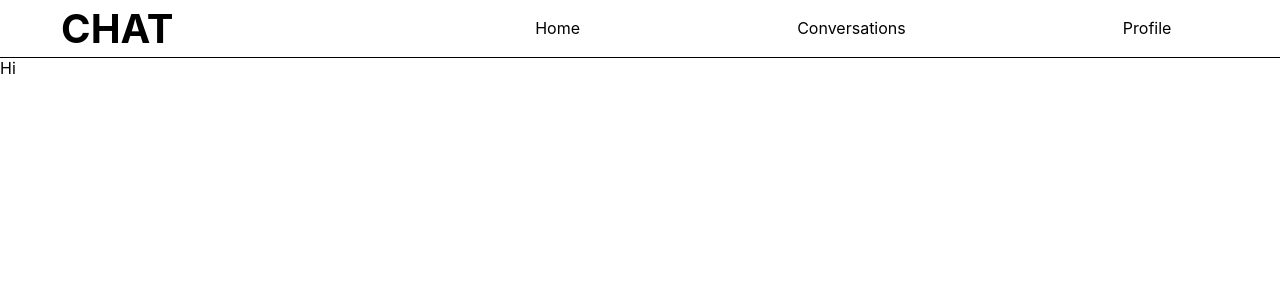
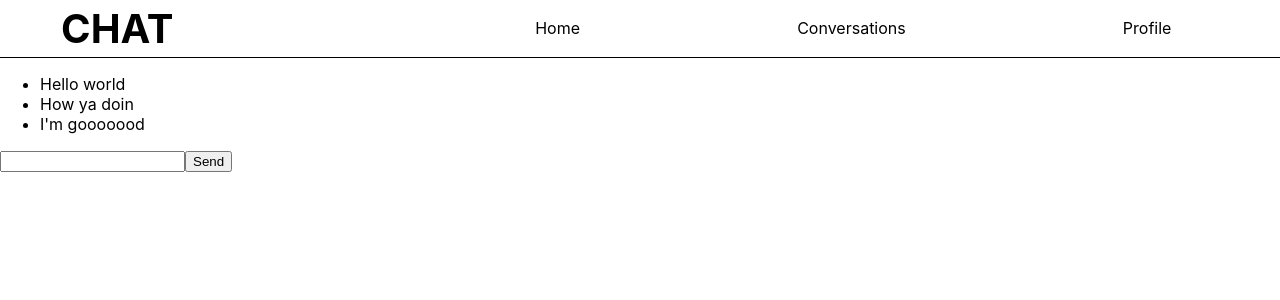
Before and after one commit to GitHub23211/Simple-Chatroom, a React (Create React App) app: page / in a window 1280 px wide. Shown: the top 300 px of the page. Built offline with nearby package versions, Linux system fonts and the light colour scheme.

Commit message:
Created dummy conversation to style

```diff
--- a/src/App.js
+++ b/src/App.js
@@ -1,13 +1,19 @@
-import {Messages, Navigation, Home} from './components'
+import {Message, Navigation, Home, Form} from './components'
 import {useState} from 'react'
 
 function App() {
+  const myMessages = require('./messages.json').messages
+  console.log(myMessages)
   const [view, setView] = useState(<Home/>)
+  const [myMsgs, setMyMsgs] = useState(myMessages)
 
   return (
     <>
       <Navigation view={()=> console.log("click")}/>
-      {view}
+      <ul>
+        {myMsgs.map(msg => <Message key={msg.id} msg={msg.contents} />)}
+      </ul>
+      <Form onSubmit={() => console.log("Submit")} sendMsg={() => console.log("Sent message")}/>
     </>
   );
 }
--- /dev/null
+++ b/src/components/Form.js
@@ -0,0 +1,12 @@
+function Form ({onSubmit, sendMsg}) {
+    return (
+        <form onSubmit={onSubmit}>
+            <input></input>
+            <button type="submit" onClick={sendMsg}>
+                Send
+            </button>
+        </form>
+    )
+}
+
+export default Form
--- /dev/null
+++ b/src/components/Message.js
@@ -0,0 +1,9 @@
+function Message ({msg}) {
+    return(
+        <li>
+            {msg}
+        </li>
+    )
+}
+
+export default Message
--- a/src/components/Messages.js
+++ /dev/null
@@ -1,10 +0,0 @@
-function Messages () {
-    return(
-        <div>
-            hi like
-            omg
-        </div>
-    )
-}
-
-export default Messages
--- a/src/components/index.js
+++ b/src/components/index.js
@@ -1,5 +1,6 @@
-import Messages from './Messages'
+import Message from './Message'
 import Home from './Home'
 import Navigation from './Navigation'
+import Form from './Form'
 
-export {Messages, Navigation, Home}
+export {Message, Navigation, Home, Form}
--- /dev/null
+++ b/src/messages.json
@@ -0,0 +1,18 @@
+{
+    "messages": [
+        {
+            "id": 0,
+            "contents": "Hello world"
+        },
+
+        {
+            "id": 1,
+            "contents": "How ya doin"
+        },
+
+        {
+            "id": 2,
+            "contents": "I'm gooooood"
+        }
+    ]
+}
```
Also changed, not shown: 2 other files (tests, documents, lock files or other folders).
